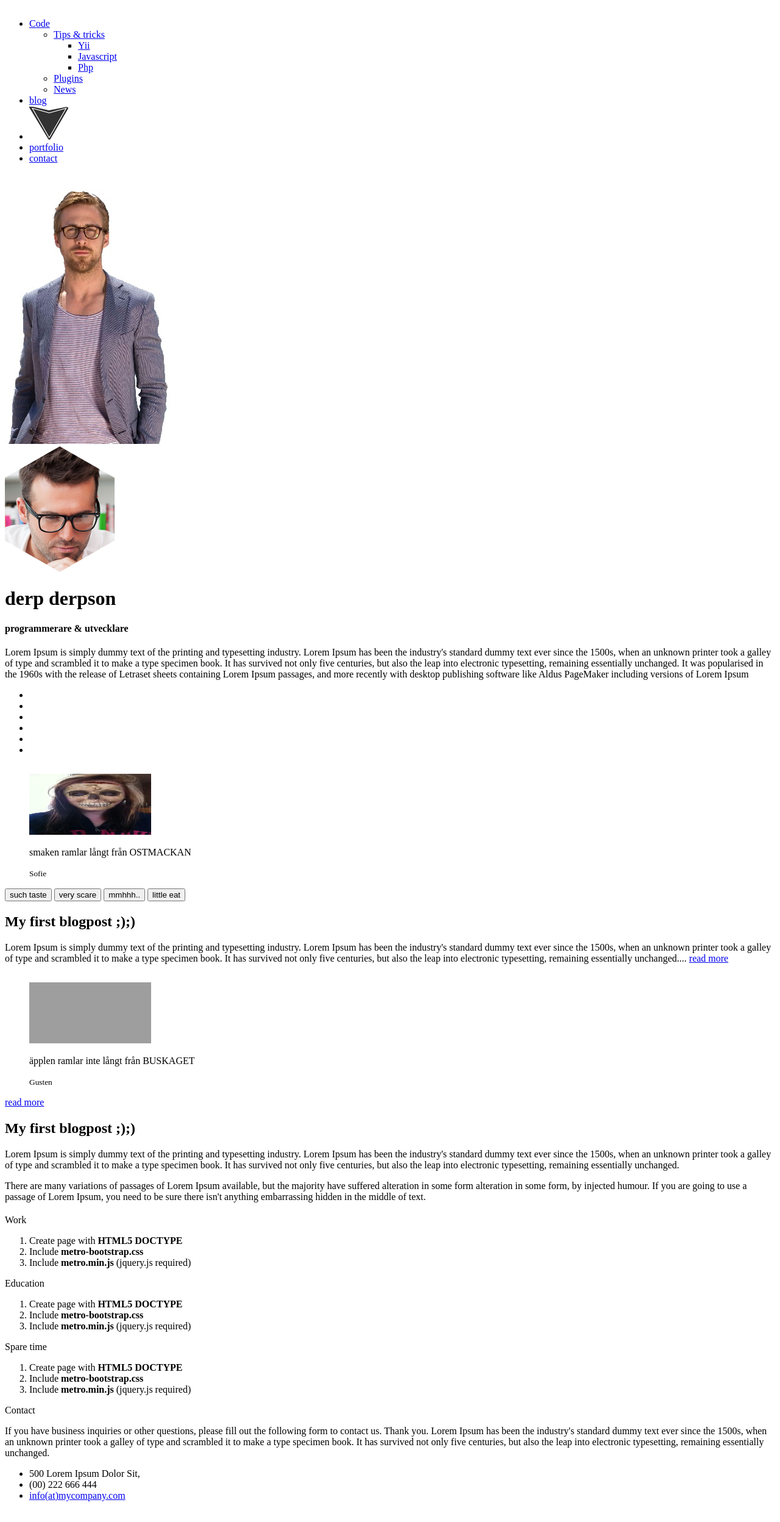
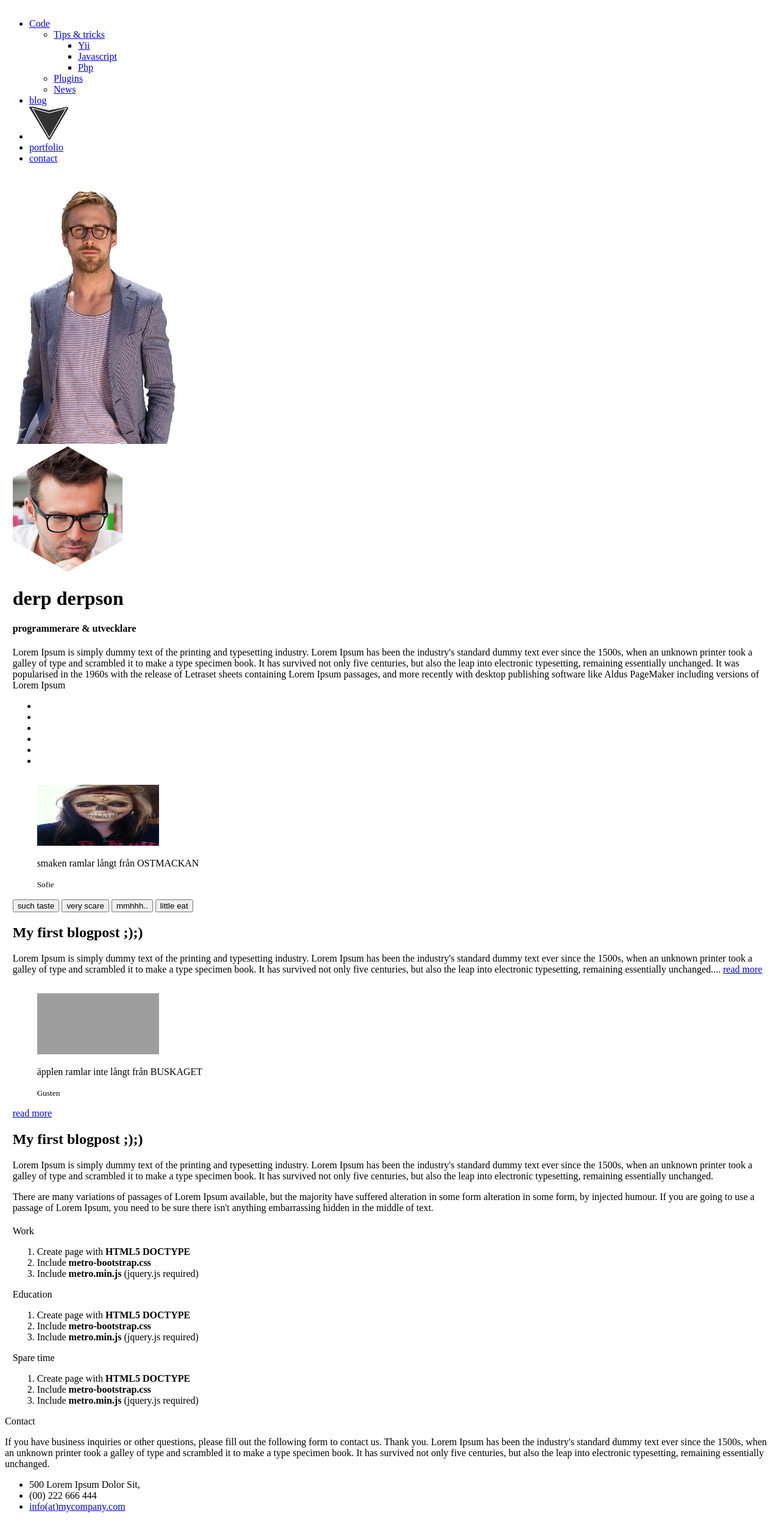
Before and after one commit to Sampa/PP, a Yii app: template frontend/views/site/index.php in a window 1280 px wide. Shown: the whole page at 61% size. Before the commit the page ends 2462 px from the top, so only its background shows below. Run offline with PHP 8.4 and a stand-in for Yii, Linux system fonts and the light colour scheme; the template is opened without the code that fills it, so the values that code supplies are empty; some libraries are stand-ins or nearby versions; grey boxes are pictures that could not be loaded.

Commit message:
full-width?

```diff
--- a/frontend/views/layouts/main.php
+++ b/frontend/views/layouts/main.php
@@ -93,7 +93,7 @@ AppAsset::register($this);
     </div>
 </div>
 <div class="wrap">
-    <div class="container" style="padding: 0px;">
+    <div class="" style="margin-left: 1%;margin-right: 1%;width: 98%;">
         <?php
 /// echo Breadcrumbs::widget([
 //            'links' => isset($this->params['breadcrumbs']) ? $this->params['breadcrumbs'] : [],
--- a/frontend/views/site/index.php
+++ b/frontend/views/site/index.php
@@ -31,7 +31,7 @@ $this->title = 'Personal';
 					</div>
 				</div>
 			</div>
-			<div class="container sideBorder">
+			<div class=" sideBorder">
 				<div class="">
 					<div class="carousel" id="quote-carousel" style="margin-left: auto;margin-right: auto; min-width:100%;">
 						<div class="slide container">
```
